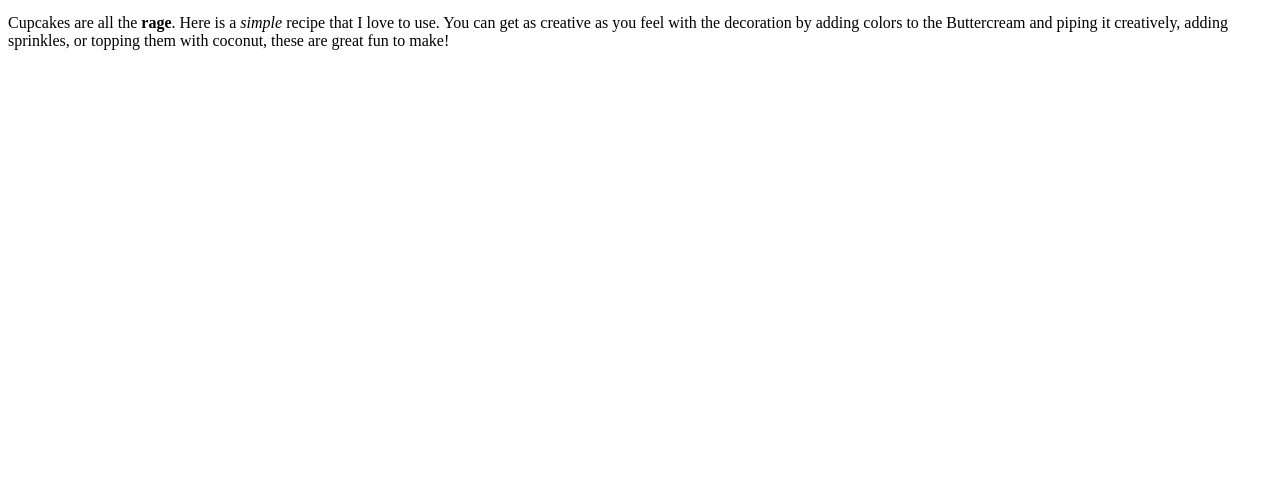
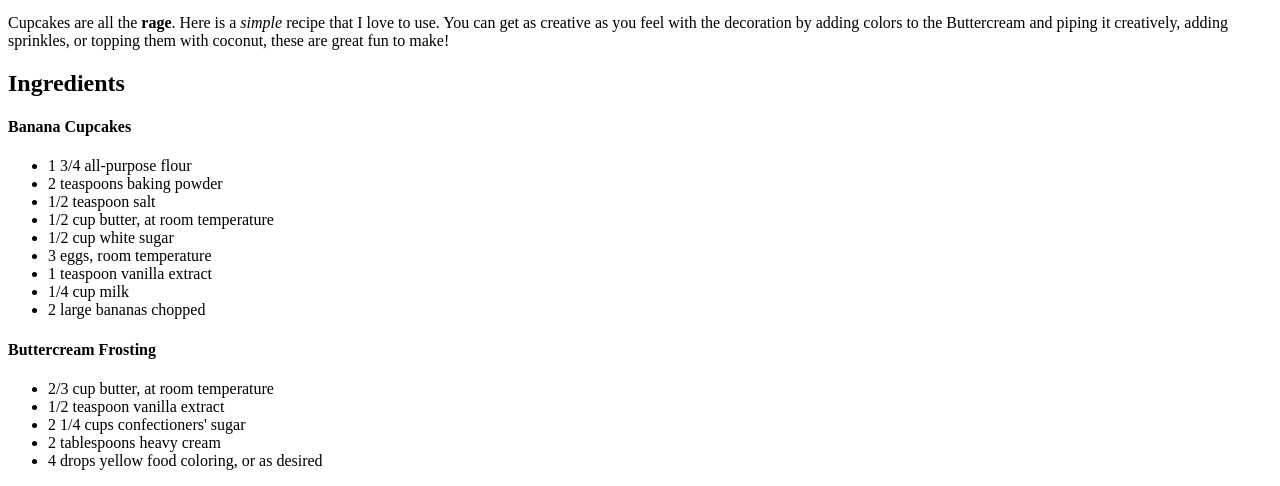
Before and after one commit to SyedRizvi29/odin-recipes, a plain HTML site: page recipes/cupcakes.html in a window 1280 px wide. Shown: the part 461-947 px from the top of the page. Before the commit the page ends 800 px from the top, so only its background shows below. Drawn offline with Linux system fonts and the light colour scheme.

Commit message:
Add Ingredients in Unordered List

```diff
--- a/recipes/cupcakes.html
+++ b/recipes/cupcakes.html
@@ -10,5 +10,26 @@
     <h1>Banana and Vanilla Cupcakes with Buttercream Frosting</h1>
     <img src="https://leitesculinaria.com/wp-content/uploads/2021/10/classic-vanilla-cupcakes-1.jpg" width="500">
     <p>Cupcakes are all the <strong>rage</strong>. Here is a <em>simple</em> recipe that I love to use. You can get as creative as you feel with the decoration by adding colors to the Buttercream and piping it creatively, adding sprinkles, or topping them with coconut, these are great fun to make!</p>
+    <h2>Ingredients</h2>
+    <h4>Banana Cupcakes</h4>
+    <ul>
+        <li>1 3/4 all-purpose flour</li>
+        <li>2 teaspoons baking powder</li>
+        <li>1/2 teaspoon salt</li>
+        <li>1/2 cup butter, at room temperature</li>
+        <li>1/2 cup white sugar</li>
+        <li>3 eggs, room temperature</li>
+        <li>1 teaspoon vanilla extract</li>
+        <li>1/4 cup milk</li>
+        <li>2 large bananas chopped</li>
+    </ul>
+    <h4>Buttercream Frosting</h4>
+    <ul>
+        <li>2/3 cup butter, at room temperature</li>
+        <li>1/2 teaspoon vanilla extract</li>
+        <li>2 1/4 cups confectioners' sugar</li>
+        <li>2 tablespoons heavy cream</li>
+        <li>4 drops yellow food coloring, or as desired</li>
+    </ul>
 </body>
 </html>
```
